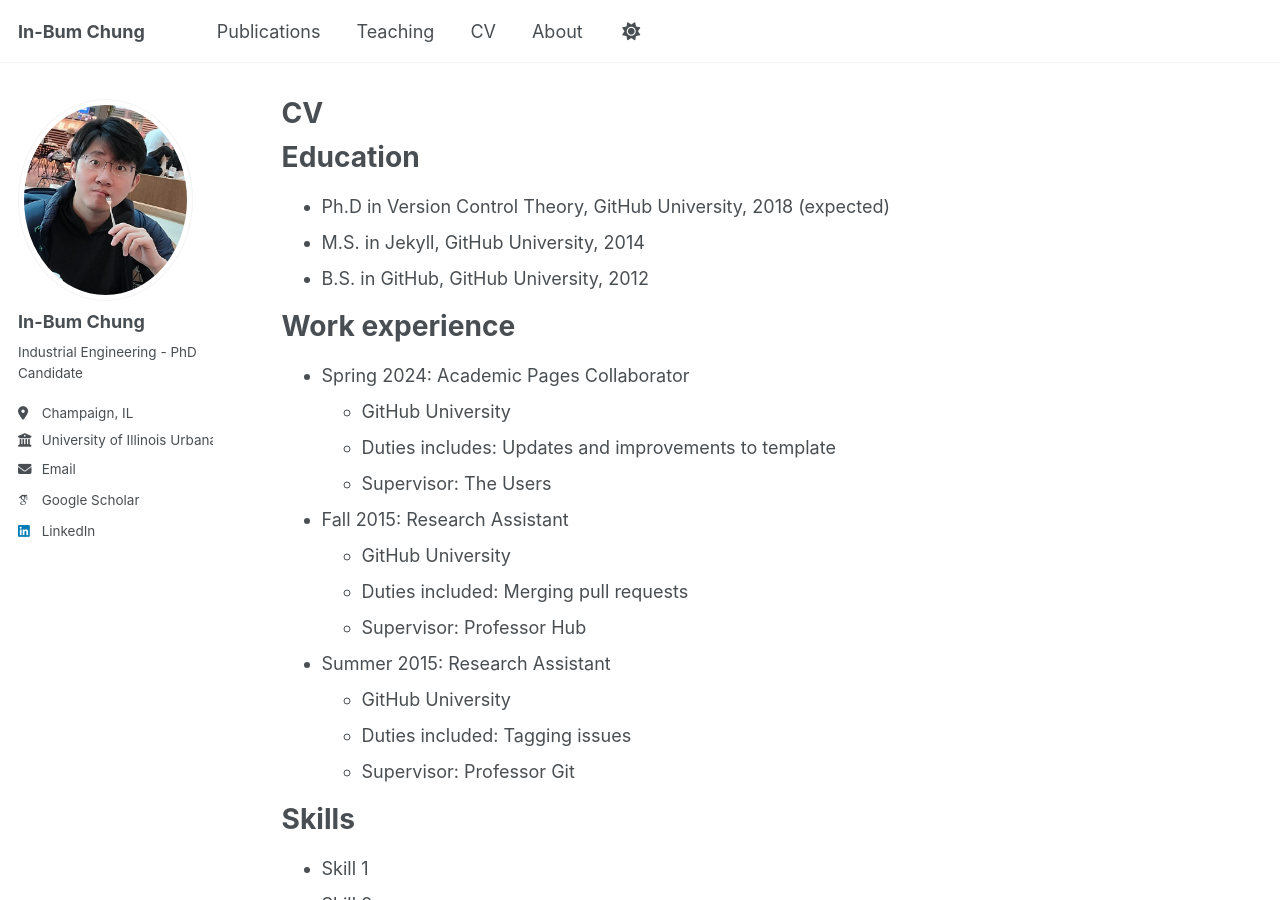
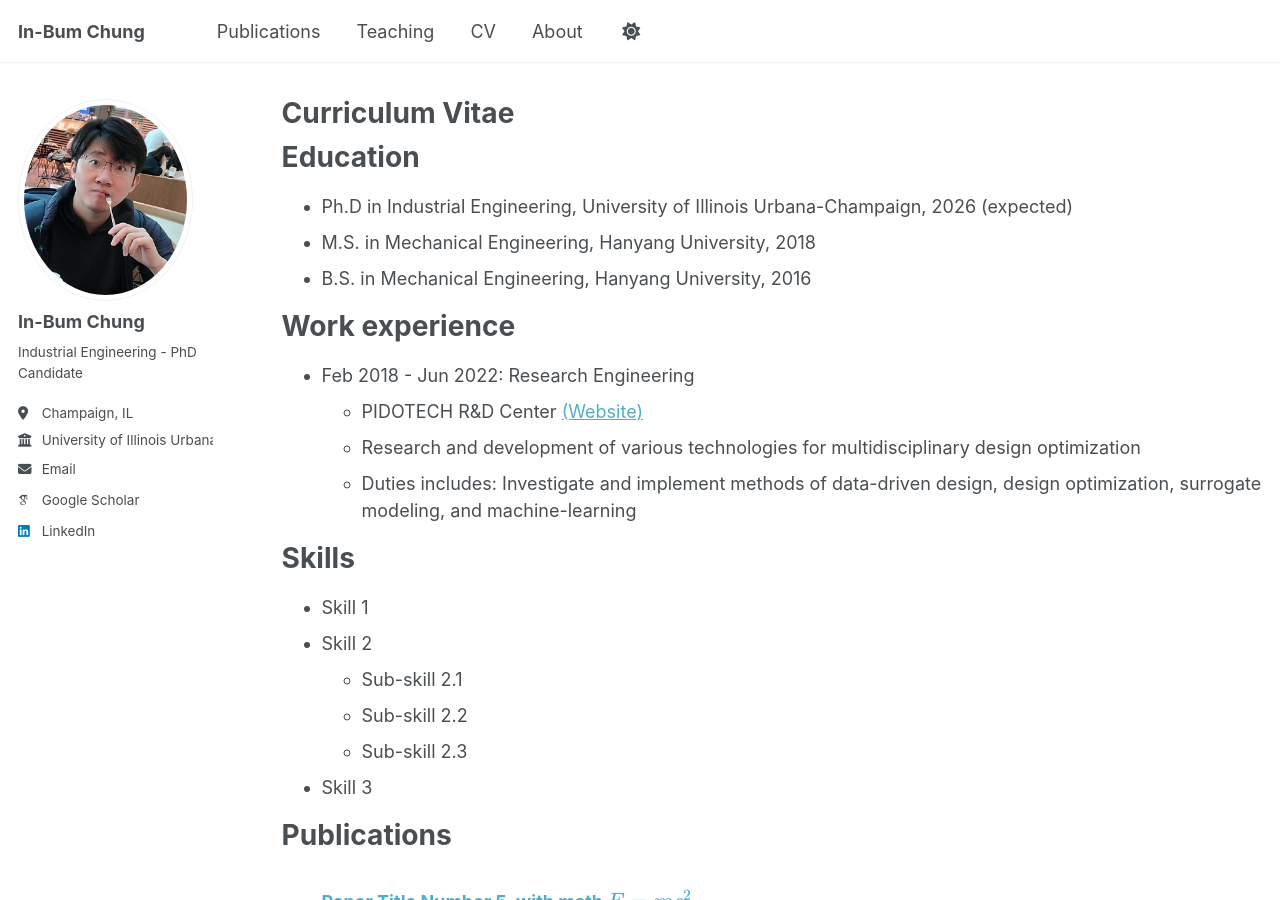
Before and after one commit to IBChung/IBChung.github.io, a Jekyll site: the page built from _pages/cv.md, in a window 1280 px wide and 900 px high. Built offline with Jekyll 4.4.1, drawn with Linux system fonts in a browser that asks for light colours; some web fonts are replaced; a script that is not in the unit is left out; some of the changed text lies outside the part shown.

Commit message:
Update cv.md

```diff
--- a/_pages/cv.md
+++ b/_pages/cv.md
@@ -1,6 +1,6 @@
 ---
 layout: archive
-title: "CV"
+title: "Curriculum Vitae"
 permalink: /cv/
 author_profile: true
 redirect_from:
@@ -11,26 +11,16 @@ redirect_from:
 
 Education
 ======
-* Ph.D in Version Control Theory, GitHub University, 2018 (expected)
-* M.S. in Jekyll, GitHub University, 2014
-* B.S. in GitHub, GitHub University, 2012
+* Ph.D in Industrial Engineering, University of Illinois Urbana-Champaign, 2026 (expected)
+* M.S. in Mechanical Engineering, Hanyang University, 2018
+* B.S. in Mechanical Engineering, Hanyang University, 2016
 
 Work experience
 ======
-* Spring 2024: Academic Pages Collaborator
-  * GitHub University
-  * Duties includes: Updates and improvements to template
-  * Supervisor: The Users
-
-* Fall 2015: Research Assistant
-  * GitHub University
-  * Duties included: Merging pull requests
-  * Supervisor: Professor Hub
-
-* Summer 2015: Research Assistant
-  * GitHub University
-  * Duties included: Tagging issues
-  * Supervisor: Professor Git
+* Feb 2018 - Jun 2022: Research Engineering
+  * PIDOTECH R&D Center [(Website)](https://www.pidotech.com/eng/)
+  * Research and development of various technologies for multidisciplinary design optimization
+  * Duties includes: Investigate and implement methods of data-driven design, design optimization, surrogate modeling, and machine-learning
 
 Skills
 ======
@@ -47,11 +37,6 @@ Publications
     {% include archive-single-cv.html %}
   {% endfor %}</ul>
 
-Talks
-======
-  <ul>{% for post in site.talks reversed %}
-    {% include archive-single-talk-cv.html  %}
-  {% endfor %}</ul>
 
 Teaching
 ======
```
